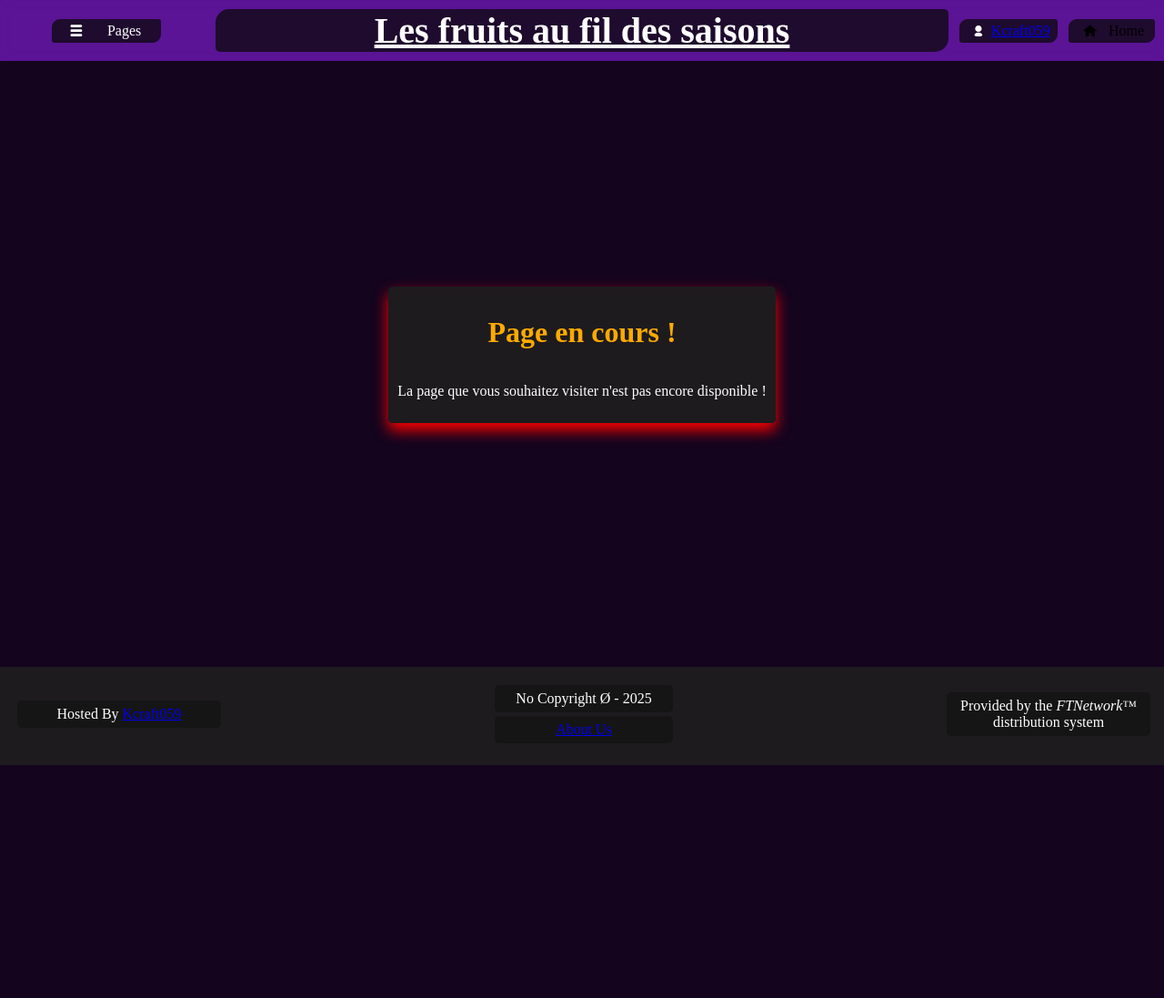
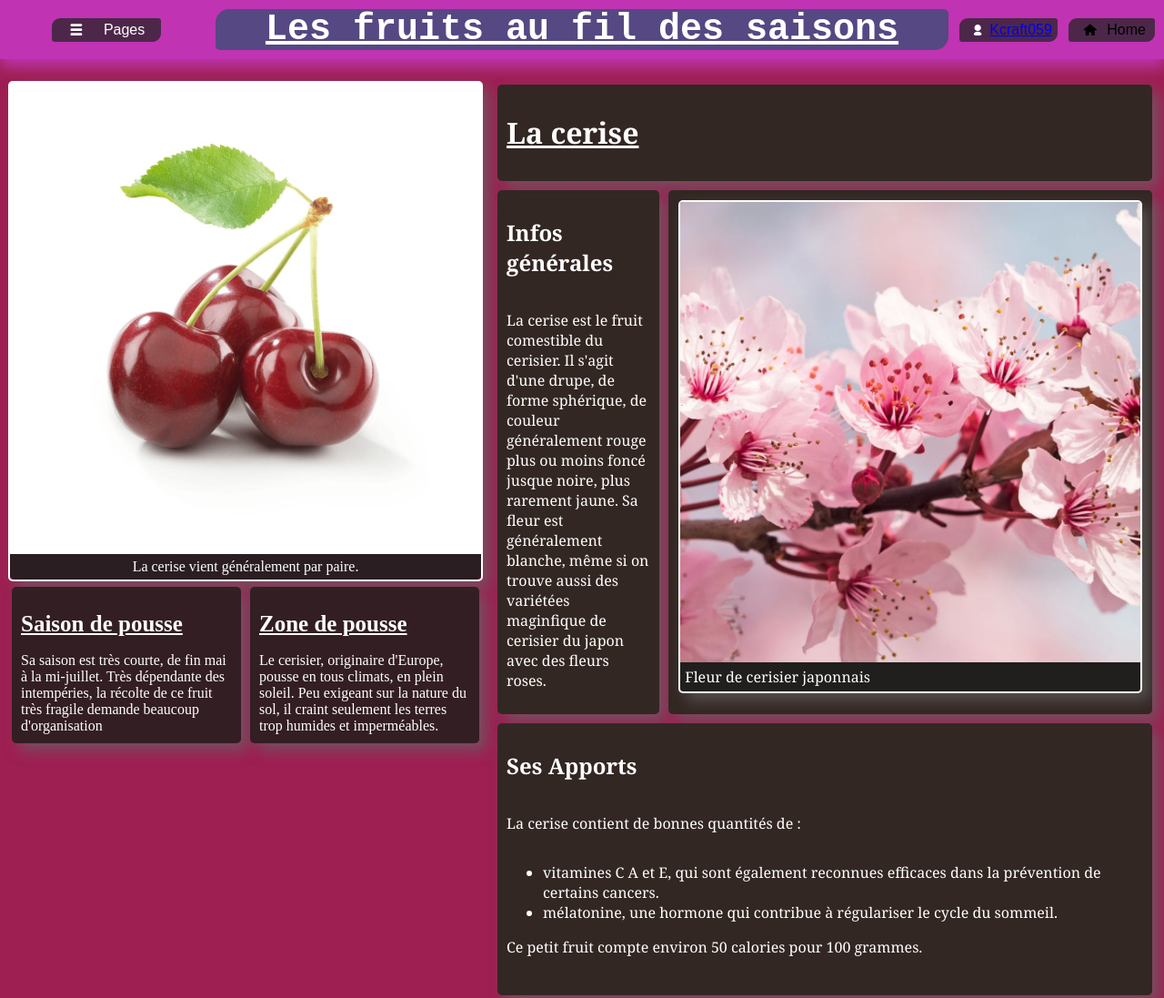
Before and after one commit to Kcraft059/web-pages, a plain HTML site: page fruit/cerise/index.html in a window 1280 px wide. Shown: the top 1097 px of the page at 91% size. Before the commit the page ends 841 px from the top, so only its background shows below. Drawn offline with Linux system fonts and the light colour scheme.

Commit message:
Added Pages for plums and cherries

```diff
--- a/fruit/cerise/index.html
+++ b/fruit/cerise/index.html
@@ -1,7 +1,7 @@
 <!DOCTYPE html>
 <html>
     <head>
-        <title>La Cerise</title>
+        <title>La peche</title>
         <meta name="viewport" content="width=device-width, initial-scale=1.0">
         <meta name="color-scheme" content="light dark">
         <meta charset="utf-8">
@@ -55,18 +55,69 @@
                         <svg viewBox="0 0 25 25" xmlns="http://www.w3.org/2000/svg"><path fill="currentColor" d="M17 9c0-1.381-.56-2.631-1.464-3.535C14.631 4.56 13.381 4 12 4s-2.631.56-3.536 1.465C7.56 6.369 7 7.619 7 9s.56 2.631 1.464 3.535C9.369 13.44 10.619 14 12 14s2.631-.56 3.536-1.465A4.98 4.98 0 0 0 17 9M6 19c0 1 2.25 2 6 2c3.518 0 6-1 6-2c0-2-2.354-4-6-4c-3.75 0-6 2-6 4"/></svg>
                         <p><a href="https://www.github.com/Kcraft059">Kcraft059</a></p>
                     </div>
-                    <button class="container item" style="border-width: 0;" onclick="location.href='./pastel leaf ai2 copy.jpeg';">
+                    <button class="container item" style="border-width: 0;" onclick="location.href='../../';">
                         <svg viewBox="0 0 25 25" xmlns="http://www.w3.org/2000/svg"><path fill="currentColor" d="M12 3s-6.186 5.34-9.643 8.232A1.04 1.04 0 0 0 2 12a1 1 0 0 0 1 1h2v7a1 1 0 0 0 1 1h3a1 1 0 0 0 1-1v-4h4v4a1 1 0 0 0 1 1h3a1 1 0 0 0 1-1v-7h2a1 1 0 0 0 1-1a.98.98 0 0 0-.383-.768C18.184 8.34 12 3 12 3"/></svg>
                         <p>Home</p>
                     </button>
                 </div>
             </div>
             <div id="headerPlaceholder" class="container headerPlaceholder"></div> <!--Keep Space for header-->
+
             <div class="container" style="height: 15px;"></div>
-            <div class="container" style="margin: 8px; justify-content: center; align-items: center; height: 75vh;"> <!--Main content container 1-->
-                <div class="container paragraphbox flex-column" style="align-items: center;">
-                    <h1 style="color: rgb(255, 170, 0);">Page en cours !</h1>
-                    <p>La page que vous souhaitez visiter n'est pas encore disponible !</p>
+
+            <div class="container" style="margin: 8px;"> <!--Main content container 1-->
+
+                <div class="container flex-column" style=" flex: 1 2 500px;">
+                    <div class="container flex-column img">
+                        <img alt="Image" src="../../ressources/images/cerise.JPG">
+                        <div class="container" style="justify-content: center;">
+                            <p class="noMargin">La cerise vient généralement par paire.</p>
+                        </div>
+                    </div>
+                    <div class="container flex-row">
+                        <div class="container infobox flex-column" style="max-width: 300px;">
+                            <h1><u>Saison de pousse</u></h1>
+                            <p>Sa saison est très courte, de fin mai à la mi-juillet. Très dépendante des intempéries, la récolte de ce fruit très fragile demande beaucoup d'organisation</p>
+                        </div>
+                        <div class="container infobox flex-column" style="max-width: 300px;">
+                            <h1><u>Zone de pousse</u></h1>
+                            <p>Le cerisier, originaire d'Europe, pousse en tous climats, en plein soleil. Peu exigeant sur la nature du sol, il craint seulement les terres trop humides et imperméables.</p>
+                        </div>
+                    </div>
+                </div>
+
+                <div class="container" style="width: 10px;"></div>
+
+                <div class="container flex-column" style="flex: 1.25 1 700px;">
+                    <div class="container flex-column paragraphbox" style="flex-basis: 70px">
+                        <h1><u>La cerise</u></h1>
+                    </div>
+                    <div class="container">
+                        <div class="container flex-column paragraphbox" style="flex: 1.3 1 170px">
+                            <h2>Infos générales</h2>
+                            <p>La cerise est le fruit comestible du cerisier. Il s'agit d'une drupe, de forme sphérique, de couleur généralement rouge plus ou moins foncé jusque noire, plus rarement jaune. Sa fleur est généralement blanche, même si on trouve aussi des variétées maginfique de cerisier du japon avec des fleurs roses.</p>
+                        </div>
+                        <div class="container paragraphbox flex-column" style="flex: 0 1 550px">
+                            <div class="container" style="flex-wrap: wrap; align-items: center;">
+                                <div class="container img" style="flex: 1 1 150px">
+                                    <img src="../../ressources/images/blossom.png">
+                                    <div>Fleur de cerisier japonnais</div>
+                                </div>
+                            </div>
+                        </div>
+                    </div>
+
+                    <div class="container flex-column paragraphbox"  style="flex-basis: 170px">
+                        <h2>Ses Apports</h2>
+                        <p>La cerise contient de bonnes quantités de :
+                        <ul>
+                            <li>vitamines C A et E, qui sont également reconnues efficaces dans la prévention de certains cancers.</li>
+                            <li>mélatonine, une hormone qui contribue à régulariser le cycle du sommeil.</li>
+                        </ul>
+                        Ce petit fruit compte environ 50 calories pour 100 grammes.
+                        </p>
+                    </div>
+
                 </div>
             </div>
             <div class="container" style="height: 35px;"></div>
--- a/fruit/cerise/pagestyle.css
+++ b/fruit/cerise/pagestyle.css
@@ -1,15 +1,15 @@
-/*.header {
+.header {
     font-family: Arial, Helvetica, sans-serif;
-    background-color: #202a2aa9;
+    background-color: #c058e377;
 }
 
 .headerPlaceholder {
-    background-color: rgba(11, 203, 210, 0.347);
-    box-shadow: 0px 8px 16px 0px #213E3F;
+    background-color: rgba(255, 0, 242, 0.347);
+    box-shadow: 0px 8px 16px 0px #BF36B4;
 }
 
 .header .title {
-	background-color: rgb(59, 50, 42);
+	background-color: rgb(86, 72, 131);
     color: rgb(255, 255, 255);
     font-family: 'Courier New', Courier, monospace;
     font-style: none ;
@@ -20,11 +20,11 @@
 }
 
 .header .item:hover {
-    background-color: rgba(147, 139, 93, 0.542);
+    background-color: rgba(93, 147, 97, 0.75);
 }
 
 body {
-    background-color: rgb(37, 46, 47);
+    background-color: rgb(158, 31, 82);
 }
 
 .footer {
@@ -51,7 +51,7 @@ body {
     outline: solid white 1px;
 }*/
 
-/*.img {
+.img {
 	box-shadow: 8px 8px 16px 0px rgba(101, 101, 101, 0.687);
 }
 
@@ -61,5 +61,5 @@ body {
 
 .dropdwnmn .content {
     box-shadow: 8px 8px 16px 0px rgba(101, 101, 101, 0.687);
-    background-color: rgba(147, 139, 93, 0.95);
-}*/
+    background-color: rgba(93, 147, 97, 0.95);
+}
--- a/fruit/quetsche/pagestyle.css
+++ b/fruit/quetsche/pagestyle.css
@@ -1,4 +1,4 @@
-/*.header {
+.header {
     font-family: Arial, Helvetica, sans-serif;
     background-color: #202a2aa9;
 }
@@ -23,9 +23,9 @@
     background-color: rgba(147, 139, 93, 0.542);
 }
 
-body {
+/*body {
     background-color: rgb(37, 46, 47);
-}
+}*/
 
 .footer {
     box-shadow: 0px -5px 16px 3px rgba(30, 30, 30, 0.9);
@@ -51,7 +51,7 @@ body {
     outline: solid white 1px;
 }*/
 
-/*.img {
+.img {
 	box-shadow: 8px 8px 16px 0px rgba(101, 101, 101, 0.687);
 }
 
@@ -62,4 +62,4 @@ body {
 .dropdwnmn .content {
     box-shadow: 8px 8px 16px 0px rgba(101, 101, 101, 0.687);
     background-color: rgba(147, 139, 93, 0.95);
-}*/
+}
```
Also changed, not shown: fruit/papaye/index.html (+1 -1 lines), fruit/quetsche/index.html (+46 -5 lines), ressources/images/blossom.png (added), 1 other file.
